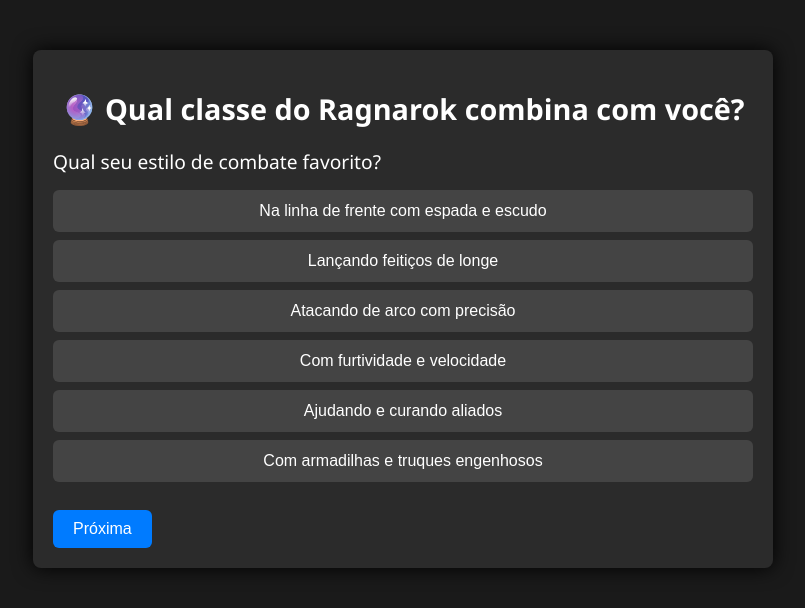
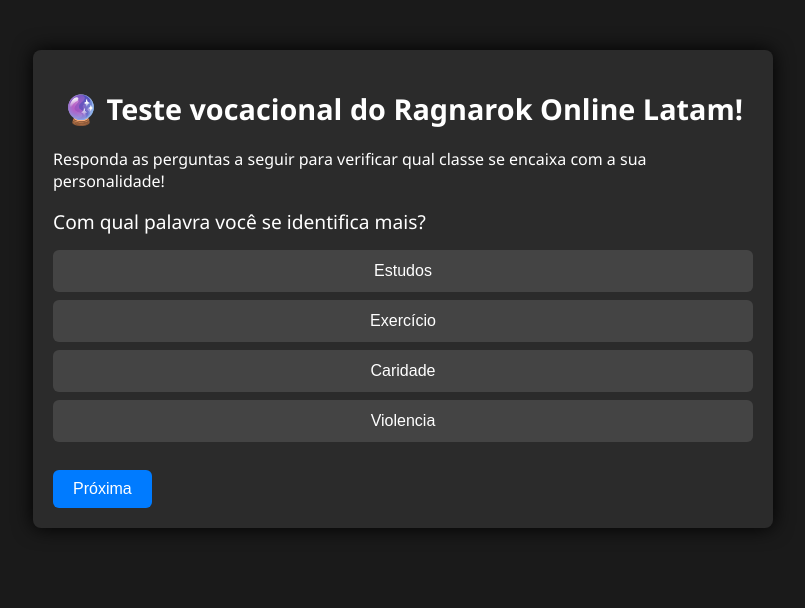
Before and after one commit to Zhemnas/quiz-ragnarok, a plain HTML site: page index.html in a window 1280 px wide. Shown: the whole page, without its empty margins (237-1042 px from the left). Drawn offline with Linux system fonts and the light colour scheme.

Commit message:
Perguntas alteradas para refletir o teste vocacional original

```diff
--- a/index.html
+++ b/index.html
@@ -2,13 +2,17 @@
 <html lang="pt-br">
   <head>
     <meta charset="UTF-8" />
-  <meta name="viewport" content="width=device-width, initial-scale=1.0"/>
+    <meta name="viewport" content="width=device-width, initial-scale=1.0" />
     <title>Quiz Ragnarok - Qual classe combina com você?</title>
-  <link rel="stylesheet" href="style.css">
+    <link rel="stylesheet" href="style.css" />
   </head>
   <body>
     <div class="container">
-    <h1>🔮 Qual classe do Ragnarok combina com você?</h1>
+      <h1>🔮 Teste vocacional do Ragnarok Online Latam!</h1>
+      <p>
+        Responda as perguntas a seguir para verificar qual classe se encaixa com
+        a sua personalidade!
+      </p>
       <div id="quiz-container"></div>
       <div id="result-container" class="hidden"></div>
       <button id="next-btn">Próxima</button>
--- a/quiz.js
+++ b/quiz.js
@@ -39,58 +39,170 @@ const quizData = {
   },
   perguntas: [
     {
-      pergunta: "Qual seu estilo de combate favorito?",
+      pergunta: "Com qual palavra você se identifica mais?",
       respostas: {
-        "Na linha de frente com espada e escudo": "espadachim",
-        "Lançando feitiços de longe": "mago",
-        "Atacando de arco com precisão": "arqueiro",
-        "Com furtividade e velocidade": "gatuno",
-        "Ajudando e curando aliados": "novico",
-        "Com armadilhas e truques engenhosos": "mercador",
+        Estudos: "mago",
+        Exercício: "espadachim gatuno",
+        Caridade: "novico",
+        Violencia: "gatuno",
       },
     },
     {
-      pergunta: "Em um grupo, qual papel você prefere?",
+      pergunta: "O que é mais importante pra você?",
       respostas: {
-        "Tanque, segurando os monstros": "espadachim",
-        "Controlar o campo com magia": "mago",
-        "Dar dano à distância com segurança": "arqueiro",
-        "Causar dano crítico e surpreender": "gatuno",
-        "Curar e dar suporte": "novico",
-        "Usar habilidades que afetam o dinheiro e o loot": "mercador",
+        Mudança: "mago",
+        Permanência: "novico",
       },
     },
     {
-      pergunta: "Qual sua maior qualidade como jogador?",
+      pergunta: "Como você se descreveria melhor?",
       respostas: {
-        "Resistência e coragem": "espadachim",
-        "Sabedoria e estratégia": "mago",
-        "Precisão e observação": "arqueiro",
-        "Agilidade e improviso": "gatuno",
-        "Empatia e cooperação": "novico",
-        "Autonomia e praticidade": "mercador",
+        Consumidor: "novico espadachim gatuno",
+        Vendedor: "mercador",
+        Produtor: "mago",
       },
     },
     {
-      pergunta: "Você prefere jogar...",
+      pergunta: "O que é mais importante para você?",
       respostas: {
-        "Na linha de frente com o time": "espadachim",
-        "Como um canhão de vidro poderoso": "mago",
-        "Mantendo distância e escolhendo alvos": "arqueiro",
-        "Sozinho, em velocidade": "gatuno",
-        "Ajudando todo mundo a sobreviver": "novico",
-        "Fazendo zeny enquanto luta": "mercador",
+        Fama: "gatuno",
+        Prudência: "novico",
       },
     },
     {
-      pergunta: "Se você fosse um item de Ragnarok, seria...",
+      pergunta: "O que é mais importante para você?",
       respostas: {
-        "Uma espada de duas mãos": "espadachim",
-        "Um cajado mágico ancestral": "mago",
-        "Um arco encantado": "arqueiro",
-        "Uma adaga venenosa": "gatuno",
-        "Uma varinha de cura": "novico",
-        "Uma carroça de itens raros": "mercador",
+        Teoria: "mago",
+        Experiência: "espadachim",
+      },
+    },
+    {
+      pergunta: "O que é mais importante para você?",
+      respostas: {
+        "O passado": "arqueiro",
+        "O presente": "mercador gatuno",
+        "O futuro": "mago",
+      },
+    },
+    {
+      pergunta: "É melhor morrer com honra do que viver uma vida submissa.",
+      respostas: {
+        Sim: "espadachim",
+        Não: "mercador gatuno",
+      },
+    },
+    {
+      pergunta: "Você se incomoda de ver alguém melhor do que você.",
+      respostas: {
+        Sim: "mercador",
+        Não: "novico",
+      },
+    },
+    {
+      pergunta: "Você tem medo de explorar lugares perigosos.",
+      respostas: {
+        Sim: "mago",
+        Não: "espadachim",
+      },
+    },
+    {
+      pergunta: "Você é um líder nato.",
+      respostas: {
+        Sim: "espadachim",
+        Não: "arqueiro",
+      },
+    },
+    {
+      pergunta:
+        "Ao explorar uma caverna, você encontrou um beco sem saída. Examinando a parede ao seu lado, você encontra uma alavanca com um aviso escrito 'Não Puxe'. Você puxa?",
+      respostas: {
+        Sim: "gatuno",
+        Não: "espadachim",
+      },
+    },
+    {
+      pergunta: "Você às vezes vê coisas que não existem.",
+      respostas: {
+        Sim: "novico",
+        Não: "mago",
+      },
+    },
+    {
+      pergunta: "Ao cair de um penhasco, você sente como se pudesse voar.",
+      respostas: {
+        Sim: "novico",
+        Não: "mago",
+      },
+    },
+    {
+      pergunta:
+        "Dinheiro fala. Eu poderia até comprar um ser humano se eu quisesse.",
+      respostas: {
+        Sim: "mercador",
+        Não: "arqueiro",
+      },
+    },
+    {
+      pergunta: "Ao manter uma rotina...",
+      respostas: {
+        "Me sinto como um robô.": "espadachim gatuno",
+        "Me sinto seguro e satisfeito.": "novico mago",
+        "Rotina... que rotina?": "arqueiro mercador",
+      },
+    },
+    {
+      pergunta:
+        "Ao passear no shopping, você encontra algo muito interessante em uma loja. O que você faz?",
+      respostas: {
+        "Penso se eu realmente preciso daquilo.": "arqueiro",
+        "Checo o preço.": "mercador",
+        "Compro sem pensar duas vezes.": "gatuno",
+      },
+    },
+    {
+      pergunta:
+        "Você é responsável por uma tarefa que requer trabalho em equipe. O que você faz?",
+      respostas: {
+        "Faço sozinho, mesmo se for mais difícil.": "mago",
+        "Peço ajuda aos outros.": "mercador",
+      },
+    },
+    {
+      pergunta:
+        "Você encontra uma garota desmaiada no meio da rua. O que você faz?",
+      respostas: {
+        "Levo ela até o hospital.": "novico",
+        "Considero minhas prioridades antes de agir.": "arqueiro espadachim",
+        "Finjo que não vi.": "mago mercador gatuno",
+      },
+    },
+    {
+      pergunta:
+        "Nas suas aventuras, você encontra uma 'Vestimenta Não-Identificada'. O que você faz?",
+      respostas: {
+        "Vejo a marca.": "mercador",
+        "Me pergunto 'será que alguém a perdeu?'": "novico",
+        "Busco o dono.": "mercador",
+        "Deixo onde está.": "mago",
+      },
+    },
+    {
+      pergunta:
+        "Você acaba falando 'mais do que deveria' no meio de uma conversa. O que você faz?",
+      respostas: {
+        "Finjo que era uma piada.": "gatuno",
+        "Mudo de assunto.": "espadachim",
+        "Analiso o que eu disse.": "mago",
+        "Peço desculpas sinceras.": "novico",
+      },
+    },
+    {
+      pergunta:
+        "Você está em viagem com sua(seu) parceira(o). Ela(e) pede para você comprar uma lembrança que não é particularmente necessária. O que você faz?",
+      respostas: {
+        "Compro a lembrança para ela(e)": "espadachim",
+        "Digo 'Não'.": "mercador",
+        "Prometo comprar 'na volta'.": "gatuno",
       },
     },
   ],
```
Lines whose indentation alone changed are shown as unchanged.
